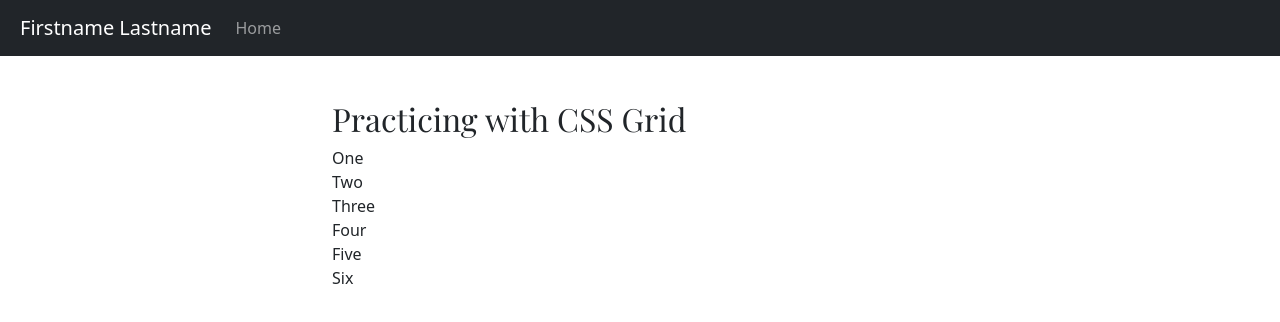
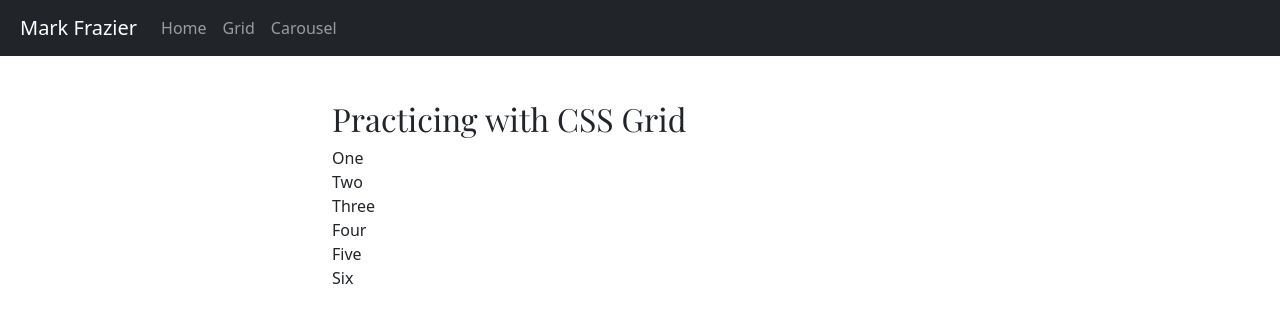
Before and after one commit to tramark/webd-student1, a plain HTML site: page grid.html in a window 1280 px wide. Drawn offline with nearby package versions, Linux system fonts and the light colour scheme; files that its build step writes are made by us from their sources.

Commit message:
Update grid.html

```diff
--- a/grid.html
+++ b/grid.html
@@ -5,7 +5,7 @@
   <meta name="viewport" content="width=device-width, initial-scale=1, shrink-to-fit=no">
   <meta name="description" content="">
   <meta name="author" content="">
-  <title>Grid: Firstname Lastname</title>
+  <title>Grid: Mark Frazier</title>
   <link rel="canonical" href="https://getbootstrap.com/docs/4.0/examples/starter-template/">
   <!-- Bootstrap core CSS -->
   <link href="css/styles.css" rel="stylesheet">
@@ -15,7 +15,7 @@
 </head>
 <body>
 <nav class="navbar navbar-expand-md navbar-dark bg-dark fixed-top">
-  <a class="navbar-brand" href="#">Firstname Lastname</a>
+  <a class="navbar-brand" href="#">Mark Frazier</a>
   <button class="navbar-toggler" type="button" data-toggle="collapse" data-target="#navbarsExampleDefault" aria-controls="navbarsExampleDefault" aria-expanded="false" aria-label="Toggle navigation">
     <span class="navbar-toggler-icon"></span>
   </button>
@@ -23,6 +23,12 @@
     <ul class="navbar-nav mr-auto">
       <li class="nav-item active">
         <a class="nav-link" href="index.html">Home</a>
+      </li>
+      <li class="nav-item active">
+        <a class="nav-link" href="grid.html">Grid</a>
+      </li>
+            <li class="nav-item active">
+        <a class="nav-link" href="carousel.html">Carousel</a>
       </li>
     </ul>
   </div>
```
